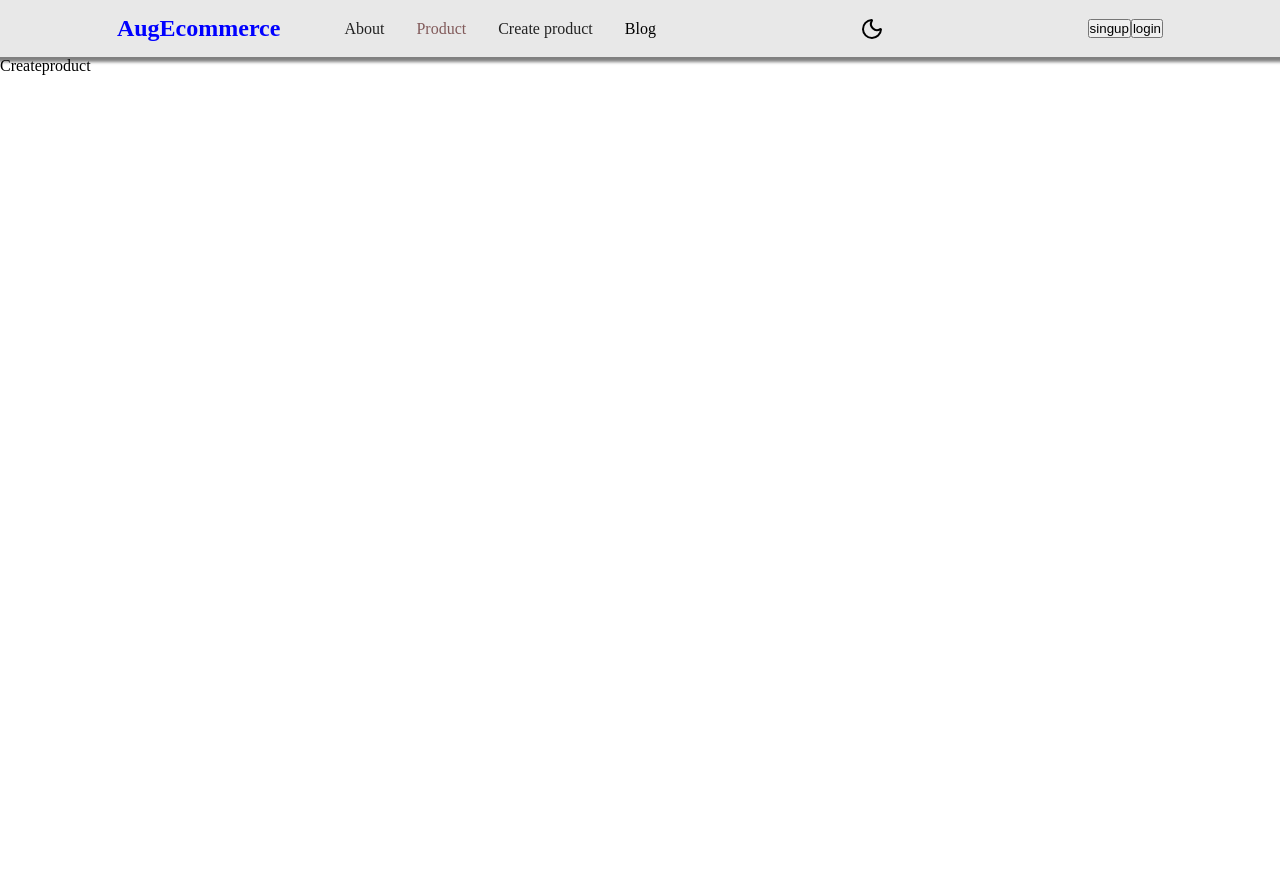
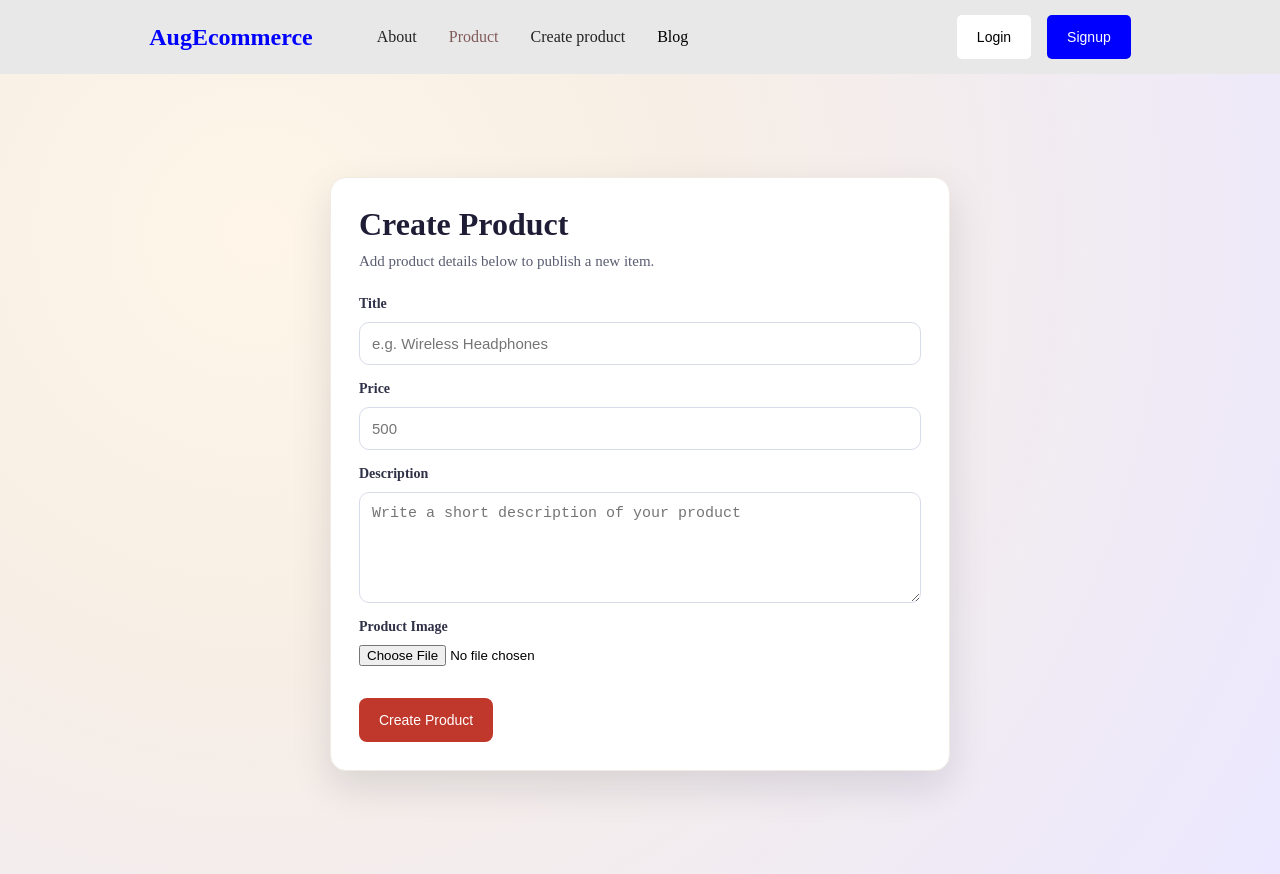
Before and after one commit to Ethicdev07/sqiaugust2026react, a React (Vite) app: page /create-product in a window 1280 px wide. Before the commit the page ends 800 px from the top, so only its background shows below. Built offline with nearby package versions, Linux system fonts and the light colour scheme.

Commit message:
useMemo and props discussed

```diff
--- a/src/App.jsx
+++ b/src/App.jsx
@@ -10,6 +10,8 @@ import Createproduct from "./pages/Createproduct";
 import Timer from "./hooks/Timer"
 
 import Products from "./pages/Products";
+import List from "./hooks/List";
+import Greeting from "./components/Greeting";
 
 const App = () => {
   return (
@@ -29,6 +31,10 @@ const App = () => {
          {/* <Counter/> */}
           {/* <Timer/> */}
 
+          {/* <List/> */}
+
+          {/* <Greeting username="Taye" userAge={true}/> */}
+
       </Router>
     </>
   );
--- /dev/null
+++ b/src/components/AppButton.jsx
@@ -0,0 +1,39 @@
+import React from "react";
+
+const AppButton = ({
+  text,
+  textColor,
+  bgColor,
+  useBorder,
+  handleClick,
+  type,
+  disabled,
+}) => {
+  return (
+    <button
+      type={type ? type : "button"}
+      onClick={handleClick}
+      style={{
+        color: textColor ? textColor : "black",
+        backgroundColor: bgColor ? bgColor : "white",
+        borderRadius: useBorder ? useBorder : "10px",
+        ...style.button,
+      }}
+      disabled={disabled}
+    >
+      {text}
+    </button>
+  );
+};
+
+const style = {
+  button: {
+    padding: "14px 20px",
+    // borderRadius: "5px",
+    fontSize: "14px",
+    fontWeight: 500,
+    border: "none"
+  },
+};
+
+export default AppButton;
--- /dev/null
+++ b/src/components/Greeting.jsx
@@ -0,0 +1,12 @@
+import React from 'react'
+
+const Greeting = ({username, userAge}) => {
+  return (
+    <div>
+        <h1>Hello {username}</h1>
+        <h1>my age is {userAge}</h1>
+    </div>
+  )
+}
+
+export default Greeting
--- a/src/components/Nav.jsx
+++ b/src/components/Nav.jsx
@@ -2,10 +2,8 @@ import React from "react";
 
 import { useNavigate, Link } from "react-router-dom";
 
-import { FontAwesomeIcon } from "@fortawesome/react-fontawesome";
-import { faCartShopping } from "@fortawesome/free-solid-svg-icons";
-
 import { Moon } from "lucide-react"
+import AppButton from "./AppButton";
 
 const Nav = () => {
 
@@ -42,12 +40,25 @@ const Nav = () => {
           </ul>
         </div>
 
-        <Moon/>
 
-        <div>
-            <div></div>
-            <button onClick={handleSignUp}>singup</button>
-            <button onClick={handleLogin}>login</button>
+        {/* <Moon/> */}
+
+        <div style={{display:"flex", gap: "1em"}}>
+           <AppButton
+            text="Login"
+            // textColor="blue"
+            bgColor="white"
+            useBorder="5px"
+
+           />
+
+          <AppButton
+          text="Signup"
+          bgColor="blue"
+          textColor="white"
+          useBorder="5px"
+
+          />
         </div>
       </nav>
     </header>
--- /dev/null
+++ b/src/hooks/List.jsx
@@ -0,0 +1,84 @@
+import React from 'react'
+
+import {useMemo, useState} from "react";
+
+//useMemo is a react hook that be used to calculate large amount of data.
+//use-case-- it can be to filter large list of data
+
+const List = () => {
+    const [search, setSearch] = useState('');
+
+    console.log(search );
+
+    const students = [
+        "Taiwo",
+        "Tunde",
+        "Femi",
+        "Anjola",
+        "Kiki",
+        "Praise",
+        "Daniel",
+        "Lekan",
+        "Paul",
+        "Tayo"
+    ];
+
+
+    const getSum = (title, price)=>{
+        console.log(title);
+
+    }
+    // let myFilter = students.includes("Taiwo");
+
+    // console.log(myFilter);
+
+    // let arr = [1,2,3,4,5,6,7,8,9];
+
+    // let myMaparr = arr.map((items)=> items * 2);
+    // console.log(myMaparr);
+
+
+    const filteredStudent = useMemo(()=>{
+        // console.log("fetching...")
+
+        return students.filter(student =>
+            student.toLowerCase().includes(search.toLowerCase())
+        )
+
+
+    }, [search]);
+
+
+    getSum("this is sum")
+  return (
+    <div>
+
+        <input type="text"
+        placeholder="search student"
+        value={search}
+        onChange={(e)=> setSearch(e.target.value)}
+        style={{marginLeft:"20px", marginBottom: "20px"}}
+
+        />
+
+        {/* <button onClick={()=> setSearch(search)}>search</button> */}
+
+
+
+
+        {filteredStudent.map((student, index)=> (
+            <h1 style={style.h1} key={index}>{student}</h1>
+        ))}
+
+    </div>
+  )
+}
+
+const style = {
+   h1:{
+     color: "red",
+    padding: "10px"
+   }
+}
+
+export default List
--- a/src/pages/Createproduct.jsx
+++ b/src/pages/Createproduct.jsx
@@ -1,9 +1,177 @@
-import React from 'react'
+import React, { useState } from "react";
+import AppButton from "../components/AppButton";
 
 const Createproduct = () => {
+  const [formData, setFormData] = useState({
+    title: "",
+    price: "",
+    description: "",
+    image: null,
+  });
+
+  const handleChange = (e) => {
+    const { name, value, files } = e.target;
+
+    if (name === "image") {
+      setFormData((prev) => ({
+        ...prev,
+        image: files && files[0] ? files[0] : null,
+      }));
+      return;
+    }
+
+    setFormData((prev) => ({
+      ...prev,
+      [name]: value,
+    }));
+  };
+
+  const handleSubmit = (e) => {
+    e.preventDefault();
+    console.log("Create Product Payload:", formData);
+  };
+
   return (
-    <div>Createproduct</div>
-  )
-}
+    <section style={styles.page}>
+      <div style={styles.card}>
+        <h1 style={styles.heading}>Create Product</h1>
+        <p style={styles.subText}>Add product details below to publish a new item.</p>
 
-export default Createproduct
+        <form onSubmit={handleSubmit} style={styles.form}>
+          <label htmlFor="title" style={styles.label}>
+            Title
+          </label>
+          <input
+            id="title"
+            name="title"
+            type="text"
+            placeholder="e.g. Wireless Headphones"
+            value={formData.title}
+            onChange={handleChange}
+            style={styles.input}
+            required
+          />
+
+          <label htmlFor="price" style={styles.label}>
+            Price
+          </label>
+          <input
+            id="price"
+            name="price"
+            type="number"
+            placeholder="500"
+            min="500"
+            max="50000"
+            value={formData.price}
+            onChange={handleChange}
+            style={styles.input}
+            required
+          />
+
+          <label htmlFor="description" style={styles.label}>
+            Description
+          </label>
+          <textarea
+            id="description"
+            name="description"
+            placeholder="Write a short description of your product"
+            value={formData.description}
+            onChange={handleChange}
+            style={styles.textarea}
+            rows={5}
+            required
+          />
+
+          <label htmlFor="image" style={styles.label}>
+            Product Image
+          </label>
+          <input
+            id="image"
+            name="image"
+            type="file"
+            accept="image/*"
+            onChange={handleChange}
+            style={styles.fileInput}
+            required
+          />
+
+          <div style={styles.buttonWrap}>
+            <AppButton
+              type="submit"
+              text="Create Product"
+              bgColor="#c0372b"
+              textColor="#ffffff"
+              useBorder="8px"
+            />
+          </div>
+        </form>
+      </div>
+    </section>
+  );
+};
+
+const styles = {
+  page: {
+    minHeight: "100vh",
+    padding: "40px 16px",
+    background:
+      "radial-gradient(circle at 20% 20%, #fff6e9 0%, #f7efe5 35%, #ece8ff 100%)",
+    display: "flex",
+    justifyContent: "center",
+    alignItems: "center",
+  },
+  card: {
+    width: "100%",
+    maxWidth: "620px",
+    backgroundColor: "#ffffff",
+    borderRadius: "16px",
+    padding: "28px",
+    boxShadow: "0 16px 40px rgba(20, 20, 43, 0.12)",
+    border: "1px solid #f0ebe4",
+  },
+  heading: {
+    margin: 0,
+    fontSize: "32px",
+    color: "#1f1d36",
+  },
+  subText: {
+    marginTop: "10px",
+    marginBottom: "20px",
+    color: "#5a5d71",
+    fontSize: "15px",
+  },
+  form: {
+    display: "flex",
+    flexDirection: "column",
+    gap: "10px",
+  },
+  label: {
+    marginTop: "6px",
+    color: "#2f3147",
+    fontWeight: 600,
+    fontSize: "14px",
+  },
+  input: {
+    border: "1px solid #d8dce8",
+    borderRadius: "10px",
+    padding: "12px",
+    fontSize: "15px",
+    outline: "none",
+  },
+  textarea: {
+    border: "1px solid #d8dce8",
+    borderRadius: "10px",
+    padding: "12px",
+    fontSize: "15px",
+    resize: "vertical",
+    outline: "none",
+  },
+  fileInput: {
+    marginBottom: "8px",
+  },
+  buttonWrap: {
+    marginTop: "14px",
+  },
+};
+
+export default Createproduct;
```
